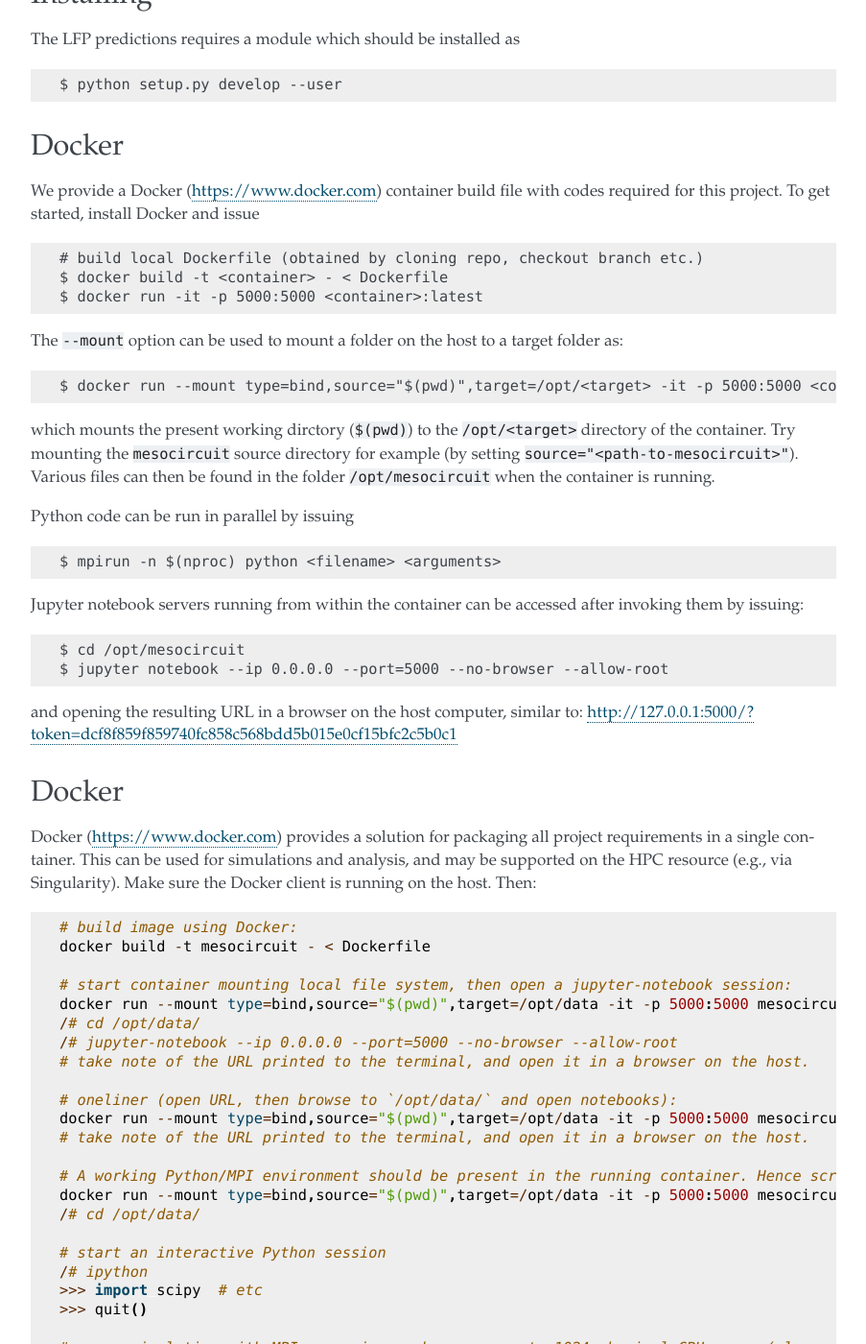
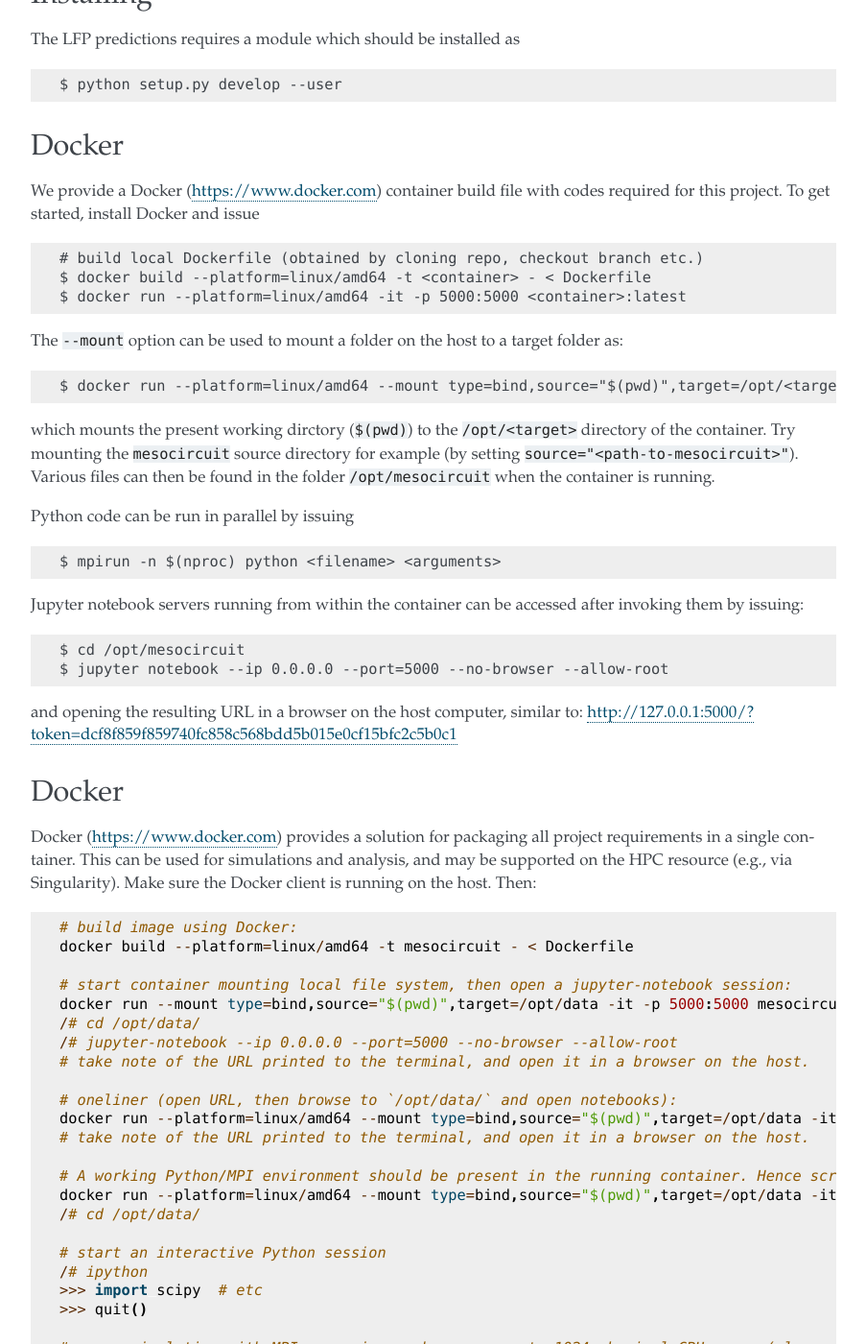
Before and after one commit to INM-6/mesocircuit-model, a Sphinx documentation site: the page built from docs/source/installation.rst, in a window 1280 px wide and 1400 px high, scrolled down 1314 px. Shown: the whole window at 96% size, without its empty margins (298-1201 px from the left). Built offline with Sphinx 7.4.7, drawn with Linux system fonts in a browser that asks for light colours; formulas are drawn with MathJax 3; pages that are not in the unit, such as notebooks, are missing from menus; some of the changed text lies outside the part shown.

Commit message:
working dockerfile

```diff
--- a/docs/source/installation.rst
+++ b/docs/source/installation.rst
@@ -86,15 +86,15 @@ issue
 ::
 
    # build local Dockerfile (obtained by cloning repo, checkout branch etc.)
-   $ docker build -t <container> - < Dockerfile
-   $ docker run -it -p 5000:5000 <container>:latest
+   $ docker build --platform=linux/amd64 -t <container> - < Dockerfile
+   $ docker run --platform=linux/amd64 -it -p 5000:5000 <container>:latest
 
 The ``--mount`` option can be used to mount a folder on the host to a
 target folder as:
 
 ::
 
-   $ docker run --mount type=bind,source="$(pwd)",target=/opt/<target> -it -p 5000:5000 <container>:latest
+   $ docker run --platform=linux/amd64 --mount type=bind,source="$(pwd)",target=/opt/<target> -it -p 5000:5000 <container>:latest
 
 which mounts the present working dirctory (``$(pwd)``) to the
 ``/opt/<target>`` directory of the container. Try mounting the
@@ -134,7 +134,7 @@ host. Then:
 ::
 
    # build image using Docker:
-   docker build -t mesocircuit - < Dockerfile
+   docker build --platform=linux/amd64 -t mesocircuit - < Dockerfile
 
    # start container mounting local file system, then open a jupyter-notebook session:
    docker run --mount type=bind,source="$(pwd)",target=/opt/data -it -p 5000:5000 mesocircuit
@@ -143,11 +143,11 @@ host. Then:
    # take note of the URL printed to the terminal, and open it in a browser on the host.
 
    # oneliner (open URL, then browse to `/opt/data/` and open notebooks):
-   docker run --mount type=bind,source="$(pwd)",target=/opt/data -it -p 5000:5000 mesocircuit jupyter-notebook --ip 0.0.0.0 --port=5000 --no-browser --allow-root
+   docker run --platform=linux/amd64 --mount type=bind,source="$(pwd)",target=/opt/data -it -p 5000:5000 mesocircuit jupyter-notebook --ip 0.0.0.0 --port=5000 --no-browser --allow-root
    # take note of the URL printed to the terminal, and open it in a browser on the host.
 
    # A working Python/MPI environment should be present in the running container. Hence scripts can be run interactively issuing:
-   docker run --mount type=bind,source="$(pwd)",target=/opt/data -it -p 5000:5000 mesocircuit
+   docker run --platform=linux/amd64 --mount type=bind,source="$(pwd)",target=/opt/data -it -p 5000:5000 mesocircuit
    /# cd /opt/data/
 
    # start an interactive Python session
--- a/requirements.txt
+++ b/requirements.txt
@@ -7,9 +7,10 @@ PrettyTable
 h5py
 pandas
 mpi4py
-MEAutility
+MEAutility=1.5.1
 neuron>=7.7.2
 nnmt
-git+https://github.com/LFPy/LFPy@v2.2.6#egg=LFPy
+git+https://github.com/LFPy/LFPykit.git@v0.5#egg=lfpykit
+git+https://github.com/LFPy/LFPy@5d241d62080f881415fd4becae06c8107571d2d1#egg=LFPy
 git+https://github.com/INM-6/hybridLFPy@master#egg=hybridLFPy
 git+https://github.com/NeuralEnsemble/parameters@master#egg=parameters
```
Also changed, not shown: other parts of docs/source/installation.rst (+1 -1 lines), README.md (+22 -0 lines), 1 other file.
